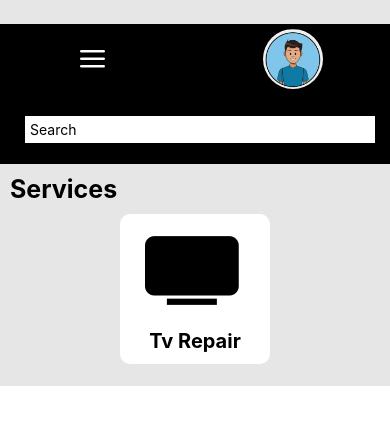
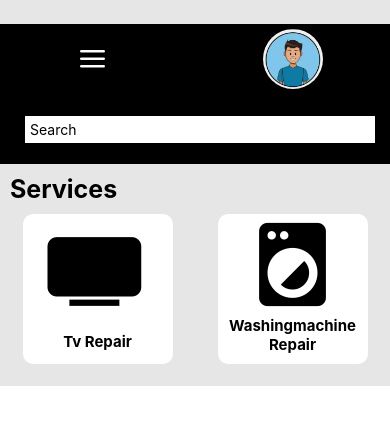
Before and after one commit to Manju1392k/HomeRepair-App, a React Native app: screen / in a window 390 px wide. Shown: the top 424 px of the page. Built offline with nearby package versions, Linux system fonts and the light colour scheme.

Commit message:
HomeRepair

```diff
--- a/App.js
+++ b/App.js
@@ -8,7 +8,8 @@ import {
   ScrollView,
 } from "react-native";
 import { Feather } from "@expo/vector-icons";
-import { Ionicons } from '@expo/vector-icons';
+import { Ionicons } from "@expo/vector-icons";
+import { MaterialCommunityIcons } from "@expo/vector-icons";
 
 export default function App() {
   return (
@@ -25,11 +26,19 @@ export default function App() {
         <View style={styles.Searchnavbar}>
           <TextInput placeholder="Search" style={styles.search} />
         </View>
-          <Text style={styles.Heading}>Services</Text>
+        <Text style={styles.Heading}>Services</Text>
         <View style={styles.mainbox}>
           <View style={styles.itemone}>
-          <Ionicons name="tv" size={100} color="black" />
-          <Text style={styles.miniheading}>Tv Repair</Text>
+            <Ionicons name="tv" size={100} color="black" />
+            <Text style={styles.miniheading}>Tv Repair</Text>
+          </View>
+          <View style={styles.itemone}>
+            <MaterialCommunityIcons
+              name="washing-machine"
+              size={100}
+              color="black"
+            />
+            <Text style={styles.miniheading}>Washingmachine Repair</Text>
           </View>
         </View>
 
@@ -74,29 +83,30 @@ const styles = StyleSheet.create({
   mainbox: {
     flexDirection: "row",
     flexWrap: "wrap",
-    justifyContent: 'space-around',
+    justifyContent: "space-around",
   },
-  itemone:{
-    backgroundColor: '#fff',
-    color: '#000',
-    height:150,
-    width:150,
-    flexDirection: 'column',
-    justifyContent: 'space-around',
-    alignItems: 'center',
+  itemone: {
+    backgroundColor: "#fff",
+    color: "#000",
+    height: 150,
+    width: 150,
+    flexDirection: "column",
+    justifyContent: "space-around",
+    alignItems: "center",
     borderRadius: 10,
-    marginBottom:22,
+    marginBottom: 22,
   },
   Heading: {
     fontSize: 25,
-    fontWeight: 'bold',
-    marginTop:10,
-    marginBottom:10,
-    marginLeft:10,
+    fontWeight: "bold",
+    marginTop: 10,
+    marginBottom: 10,
+    marginLeft: 10,
   },
   miniheading: {
-    fontSize: 20,
-    fontWeight: 'bold',
-    marginBottom:10,
-  }
+    fontSize: 15,
+    fontWeight: "bold",
+    marginBottom: 10,
+    textAlign: "center",
+  },
 });
```
